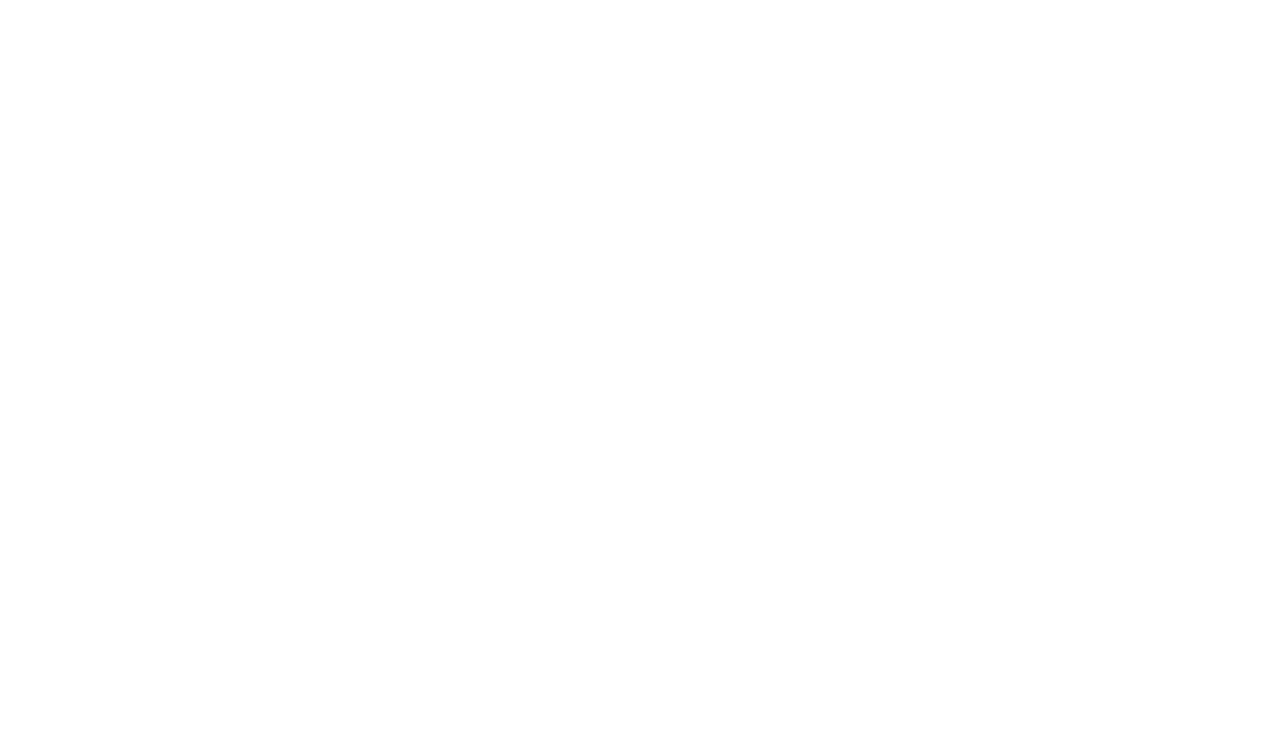
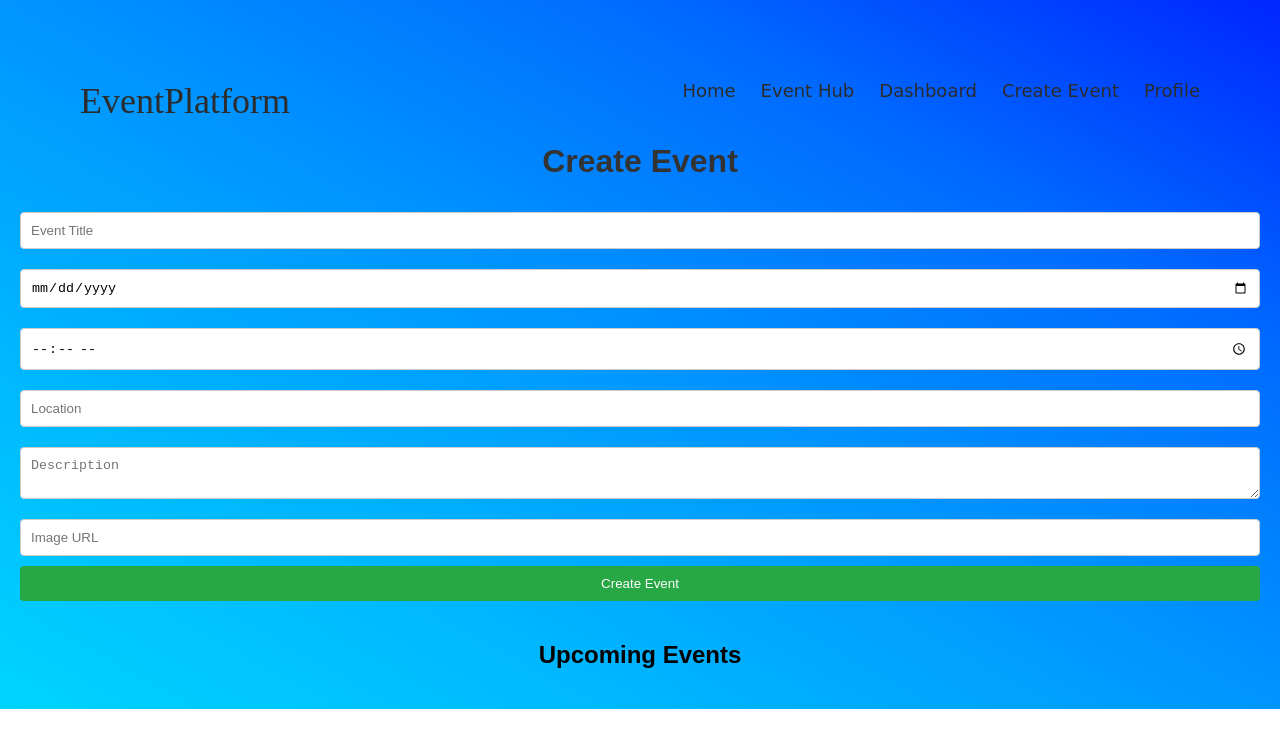
Before and after one commit to Sanka43/event-creation-platform, a React (Create React App) app: page /event in a window 1280 px wide. Before the commit this address had no page. Shown: the top 748 px of the page. Built offline with nearby package versions, Linux system fonts and the light colour scheme.

Commit message:
event hub

```diff
--- a/src/App.js
+++ b/src/App.js
@@ -1,6 +1,7 @@
 import React from 'react';
 import { BrowserRouter as Router, Route, Routes } from 'react-router-dom';
 import HomePage from './pages/HomePage';
+import EventHub from './pages/EventHub';
 // import CreateEventPage from './pages/CreateEventPage';
 // import EventDetailsPage from './pages/EventDetailsPage';
 // import DashboardPage from './pages/DashboardPage';
@@ -12,8 +13,9 @@
     <Router>
       <Routes>
         <Route path="/" element={<HomePage />} />
-        {/* <Route path="/dashboard" element={<DashboardPage />} />
-        <Route path="/create-event" element={<CreateEventPage />} />
+        <Route path="/event" element={<EventHub />} />
+        {/*<Route path="/dahboards" element={<DashboardPage />} />
+         <Route path="/create-event" element={<CreateEventPage />} />
         <Route path="/event/:id" element={<EventDetailsPage />} />
         <Route path="/profile" element={<ProfilePage />} />
         <Route path="/reports" element={<ReportsPage />} /> */}
--- a/src/components/Header.js
+++ b/src/components/Header.js
@@ -11,6 +11,7 @@
       <Navbar.Collapse id="basic-navbar-nav">
         <Nav className="ml-auto">
           <Nav.Link as={Link} to="/">Home</Nav.Link>
+          <Nav.Link as={Link} to="/event">Event Hub</Nav.Link>
           <Nav.Link as={Link} to="/dashboard">Dashboard</Nav.Link>
           <Nav.Link as={Link} to="/create-event">Create Event</Nav.Link>
           <Nav.Link as={Link} to="/profile">Profile</Nav.Link>
--- /dev/null
+++ b/src/pages/EventHub.css
@@ -0,0 +1,45 @@
+.event-hub {
+    font-family: Arial, sans-serif;
+    padding: 20px;
+  }
+
+  .event-hub h1 {
+    color: #333;
+  }
+
+  .event-hub form {
+    display: flex;
+    flex-direction: column;
+  }
+
+  .event-hub input, .event-hub textarea {
+    margin: 10px 0;
+    padding: 10px;
+    border: 1px solid #ccc;
+    border-radius: 4px;
+  }
+
+  .event-hub button {
+    padding: 10px;
+    background-color: #28a745;
+    color: white;
+    border: none;
+    border-radius: 4px;
+    cursor: pointer;
+  }
+
+  .event-hub .event-list {
+    margin-top: 20px;
+  }
+
+  .event-hub .event-item {
+    border: 1px solid #ccc;
+    padding: 10px;
+    margin: 10px 0;
+    border-radius: 4px;
+  }
+
+  .event-hub .event-item img {
+    max-width: 100%;
+    height: auto;
+  }
--- /dev/null
+++ b/src/pages/EventHub.js
@@ -0,0 +1,63 @@
+import React, { useState } from 'react';
+import Header from '../components/Header';
+import './EventHub.css';
+
+const EventHub = () => {
+  const [events, setEvents] = useState([]);
+  const [eventDetails, setEventDetails] = useState({
+    title: '',
+    date: '',
+    time: '',
+    location: '',
+    description: '',
+    image: ''
+  });
+
+  const handleInputChange = (e) => {
+    const { name, value } = e.target;
+    setEventDetails({ ...eventDetails, [name]: value });
+  };
+
+  const handleSubmit = (e) => {
+    e.preventDefault();
+    setEvents([...events, eventDetails]);
+    setEventDetails({
+      title: '',
+      date: '',
+      time: '',
+      location: '',
+      description: '',
+      image: ''
+    });
+  };
+
+  return (
+    <div className="event-hub">
+        <Header/>
+      <h1>Create Event</h1>
+      <form onSubmit={handleSubmit}>
+        <input type="text" name="title" placeholder="Event Title" value={eventDetails.title} onChange={handleInputChange} required />
+        <input type="date" name="date" value={eventDetails.date} onChange={handleInputChange} required />
+        <input type="time" name="time" value={eventDetails.time} onChange={handleInputChange} required />
+        <input type="text" name="location" placeholder="Location" value={eventDetails.location} onChange={handleInputChange} required />
+        <textarea name="description" placeholder="Description" value={eventDetails.description} onChange={handleInputChange} required />
+        <input type="url" name="image" placeholder="Image URL" value={eventDetails.image} onChange={handleInputChange} />
+        <button type="submit">Create Event</button>
+      </form>
+      <div className="event-list">
+        <h2>Upcoming Events</h2>
+        {events.map((event, index) => (
+          <div key={index} className="event-item">
+            <h3>{event.title}</h3>
+            <p>{event.date} at {event.time}</p>
+            <p>{event.location}</p>
+            <p>{event.description}</p>
+            {event.image && <img src={event.image} alt={event.title} />}
+          </div>
+        ))}
+      </div>
+    </div>
+  );
+};
+
+export default EventHub;
```
